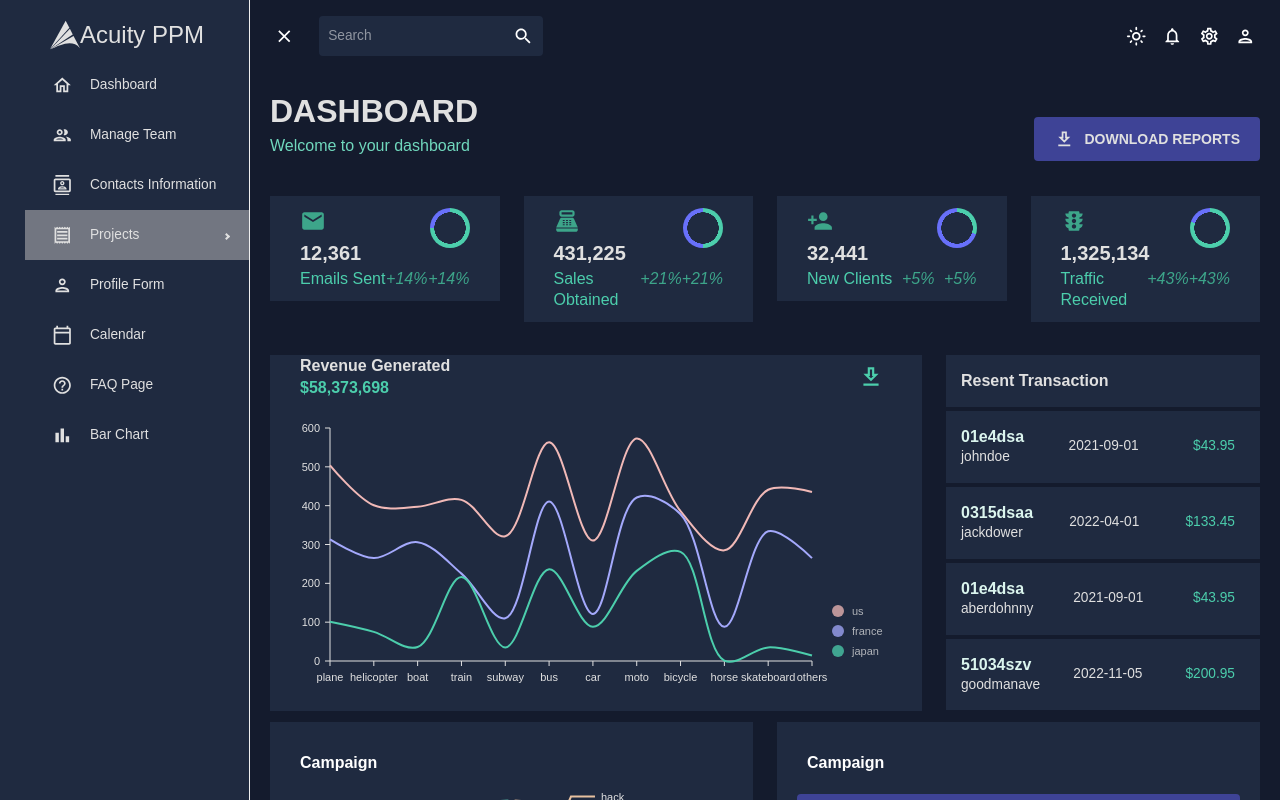
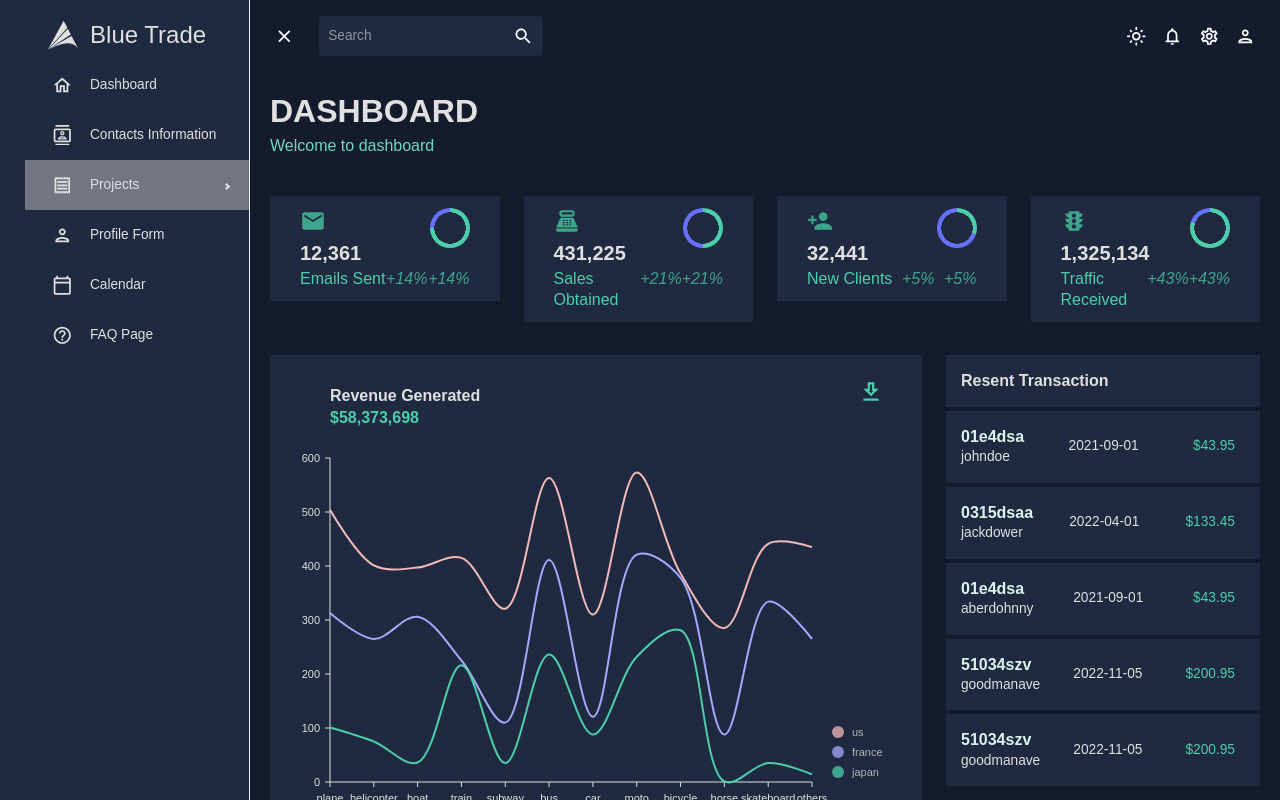
Before and after one commit to mofizulislam0810/admin-template, a React (Create React App) app: page / in a window 1280 px wide. Shown: the top 800 px of the page. Built offline with nearby package versions, Linux system fonts and the light colour scheme.

Commit message:
dashboard page updated

```diff
--- a/src/assets/data/mockData.js
+++ b/src/assets/data/mockData.js
@@ -284,6 +284,12 @@ export const mockTransactions = [
     user: "aberdohnny",
     date: "2021-09-01",
     cost: "43.95"
+  },
+  {
+    txId: "51034szv",
+    user: "goodmanave",
+    date: "2022-11-05",
+    cost: "200.95"
   },
   {
     txId: "51034szv",
--- a/src/layout/sidebar/MyProSidebar.jsx
+++ b/src/layout/sidebar/MyProSidebar.jsx
@@ -71,7 +71,7 @@ const MyProSidebar = () => {
   const theme = useTheme();
   const colors = tokens(theme.palette.mode);
   const [selected, setSelected] = useState("Dashboard");
-  const { sidebarRTL, setSidebarRTL, sidebarImage } = useSidebarContext();
+  const { sidebarImage } = useSidebarContext();
   const { collapseSidebar, toggleSidebar, collapsed, broken } = useProSidebar();
   return (
     <Box
@@ -127,7 +127,6 @@ const MyProSidebar = () => {
     >
       <Sidebar
         breakPoint="md"
-        rtl={sidebarRTL}
         backgroundColor={colors.primary[400]}
         image={sidebarImage}
       >
@@ -140,15 +139,6 @@ const MyProSidebar = () => {
                   color={colors.grey[100]}
                 />
               )
-              // : sidebarRTL ? (
-              //   <SwitchLeftOutlinedIcon
-              //     onClick={() => setSidebarRTL(!sidebarRTL)}
-              //   />
-              // ) : (
-              //   <SwitchRightOutlinedIcon
-              //     onClick={() => setSidebarRTL(!sidebarRTL)}
-              //   />
-              // )
             }
             style={{
               margin: "10px 0 0px 0",
@@ -168,82 +158,18 @@ const MyProSidebar = () => {
                   }
                   color={colors.grey[100]}
                 />
-                <Typography variant="h3" color={colors.grey[100]}>
-                  Acuity PPM
+                <Typography variant="h3" color={colors.grey[100]} paddingLeft={collapsed ? undefined : "6%"}>
+                  Blue Trade
                 </Typography>
-                {/* <IconButton
-                  onClick={
-                    broken ? () => toggleSidebar() : () => collapseSidebar()
-                  }
-                >
-                  <CloseOutlinedIcon />
-                </IconButton> */}
               </Box>
             )}
           </MenuItem>
-          {/* {!collapsed && (
-            <Box mb="25px">
-              <Box
-                display="flex"
-                justifyContent="center"
-                alignItems="center"
-                sx={{
-                  "& .avater-image": {
-                    backgroundColor: colors.primary[500]
-                  }
-                }}
-              >
-                <img
-                  className="avater-image"
-                  alt="profile user"
-                  width="100px"
-                  height="100px"
-                  src={"../../assets/user.png"}
-                  style={{ cursor: "pointer", borderRadius: "50%" }}
-                />
-              </Box>
-              <Box textAlign="center">
-                <Typography
-                  variant="h3"
-                  color={colors.grey[100]}
-                  fontWeight="bold"
-                  sx={{ m: "10px 0 0 0" }}
-                >
-                  Harun Jeylan
-                </Typography>
-              </Box>
-            </Box>
-          )} */}
+
           <Box paddingLeft={collapsed ? undefined : "10%"}>
-            {/* <SubItem
-              title="Dashboard"
-              icon={<HomeOutlinedIcon />}
-              selected={selected}
-              setSelected={setSelected}
-              subColection={[
-                { name: "Main", to: "/" },
-                { name: "Buble Chart", to: "/bubbles" }
-              ]}
-            /> */}
-
             <Item
               title="Dashboard"
               to="/"
               icon={<HomeOutlinedIcon />}
-              selected={selected}
-              setSelected={setSelected}
-            />
-            {/* <Typography
-              variant="h6"
-              color={colors.grey[300]}
-              sx={{ m: "15px 20px 5px 20px" }}
-            >
-              Data
-            </Typography> */}
-            <Item
-              title="Manage Team"
-              to="/team"
-              icon={<PeopleOutlinedIcon />}
               selected={selected}
               setSelected={setSelected}
             />
@@ -266,14 +192,6 @@ const MyProSidebar = () => {
                 { name: "Timeline", to: "/invoices" },
               ]}
             />
-
-            {/* <Typography
-              variant="h6"
-              color={colors.grey[300]}
-              sx={{ m: "15px 20px 5px 20px" }}
-            >
-              Pages
-            </Typography> */}
             <Item
               title="Profile Form"
               to="/form"
@@ -295,42 +213,6 @@ const MyProSidebar = () => {
               selected={selected}
               setSelected={setSelected}
             />
-
-            {/* <Typography
-              variant="h6"
-              color={colors.grey[300]}
-              sx={{ m: "15px 20px 5px 20px" }}
-            >
-              Charts
-            </Typography> */}
-            <Item
-              title="Bar Chart"
-              to="/bar"
-              icon={<BarChartOutlinedIcon />}
-              selected={selected}
-              setSelected={setSelected}
-            />
-            {/* <Item
-              title="Pie Chart"
-              to="/pie"
-              icon={<PieChartOutlineOutlinedIcon />}
-              selected={selected}
-              setSelected={setSelected}
-            />
-            <Item
-              title="Line Chart"
-              to="/line"
-              icon={<TimelineOutlinedIcon />}
-              selected={selected}
-              setSelected={setSelected}
-            />
-            <Item
-              title="Geography Chart"
-              to="/geography"
-              icon={<MapOutlinedIcon />}
-              selected={selected}
-              setSelected={setSelected}
-            /> */}
           </Box>
         </Menu>
       </Sidebar>
--- a/src/layout/sidebar/sidebarContext.js
+++ b/src/layout/sidebar/sidebarContext.js
@@ -15,18 +15,14 @@ export const MyProSidebarProvider = ({ children }) => {
         value={{
           sidebarBackgroundColor,
           setSidebarBackgroundColor,
-
           sidebarImage,
           setSidebarImage,
-
-          sidebarRTL,
-          setSidebarRTL,
         }}
       >
         <div
           style={{
             display: "flex",
-            flexDirection: sidebarRTL ? "row-reverse" : "row",
+            flexDirection: "row",
           }}
         >
           <MyProSidebar />
--- a/src/pages/dashboard.js
+++ b/src/pages/dashboard.js
@@ -21,10 +21,8 @@ import ProgressCircle from '../components/ProgressCircle';
 import PieChart from '../components/PieChart';
 import Team from '../ui-components/team';
 import Header from '../components/Header';
-//   import LineChart from "../../components/LineChart";
-//   import GeographyChart from "../../components/GeographyChart";
-//   import BarChart from "../../components/BarChart";
-//   import ProgressCircle from "../../components/ProgressCircle";
+
+
 const Dashboard = () => {
     const theme = useTheme();
     const smScreen = useMediaQuery(theme.breakpoints.up("sm"));
@@ -40,22 +38,7 @@ const Dashboard = () => {
                 alignItems={smScreen ? "center" : "start"}
                 m="10px 0"
             >
-                <Header title="DASHBOARD" subtitle="Welcome to your dashboard" />
-
-                <Box>
-                    <Button
-                        sx={{
-                            backgroundColor: colors.blueAccent[700],
-                            color: colors.grey[100],
-                            fontSize: "14px",
-                            fontWeight: "bold",
-                            padding: "10px 20px",
-                        }}
-                    >
-                        <DownloadOutlinedIcon sx={{ mr: "10px" }} />
-                        Download Reports
-                    </Button>
-                </Box>
+                <Header title="DASHBOARD" subtitle="Welcome to dashboard" />
             </Box>
 
             {/* GRID & CHARTS */}
@@ -156,11 +139,12 @@ const Dashboard = () => {
                             justifyContent="space-between"
                             alignItems="center"
                         >
-                            <Box>
+                            <Box p="30px 0 0 30px">
                                 <Typography
                                     variant="h5"
                                     fontWeight="600"
                                     color={colors.grey[100]}
+
                                 >
                                     Revenue Generated
                                 </Typography>
@@ -180,7 +164,7 @@ const Dashboard = () => {
                                 </IconButton>
                             </Box>
                         </Box>
-                        <Box height="333px" m="-20px 0 0 0">
+                        <Box height="53vh" m="-20px 0 0 0">
                             <LineChart isDashboard={true} />
                         </Box>
                     </Box>
@@ -249,7 +233,7 @@ const Dashboard = () => {
                         <Typography variant="h5" fontWeight="600">
                             Campaign
                         </Typography>
-                        <Box height="395px" m="-20px 0 0 0">
+                        <Box height="55vh" m="-20px 0 0 0">
                             <PieChart isDashboard={true} />
                         </Box>
                     </Box>
@@ -264,13 +248,12 @@ const Dashboard = () => {
                     >
                         <Box backgroundColor={colors.primary[400]}>
                             <Typography variant="h5" fontWeight="600"  p="30px 0 0 30px">
-                                Campaign
+                                Users
                             </Typography>
                             <Box>
                                 <Team />
                             </Box>
                         </Box>
-
                     </Box>
                 </Grid>
             </Grid>
--- a/src/ui-components/team/index.jsx
+++ b/src/ui-components/team/index.jsx
@@ -6,7 +6,6 @@ import { mockDataTeam } from "../../assets/data/mockData";
 import AdminPanelSettingsOutlinedIcon from "@mui/icons-material/AdminPanelSettingsOutlined";
 import LockOpenOutlinedIcon from "@mui/icons-material/LockOpenOutlined";
 import SecurityOutlinedIcon from "@mui/icons-material/SecurityOutlined";
-import Header from "../../components/Header";
 
 const Team = () => {
   const theme = useTheme();
@@ -60,9 +59,6 @@ const Team = () => {
   ];
   return (
     <Box m="20px">
-      {/* <Box display="flex" justifyContent="space-between" alignItems="center">
-        <Header title="TEAM" subtitle="welcome to you Team" />
-      </Box> */}
       <Box
         m="8px 0 0 0"
         height="51vh"
```
